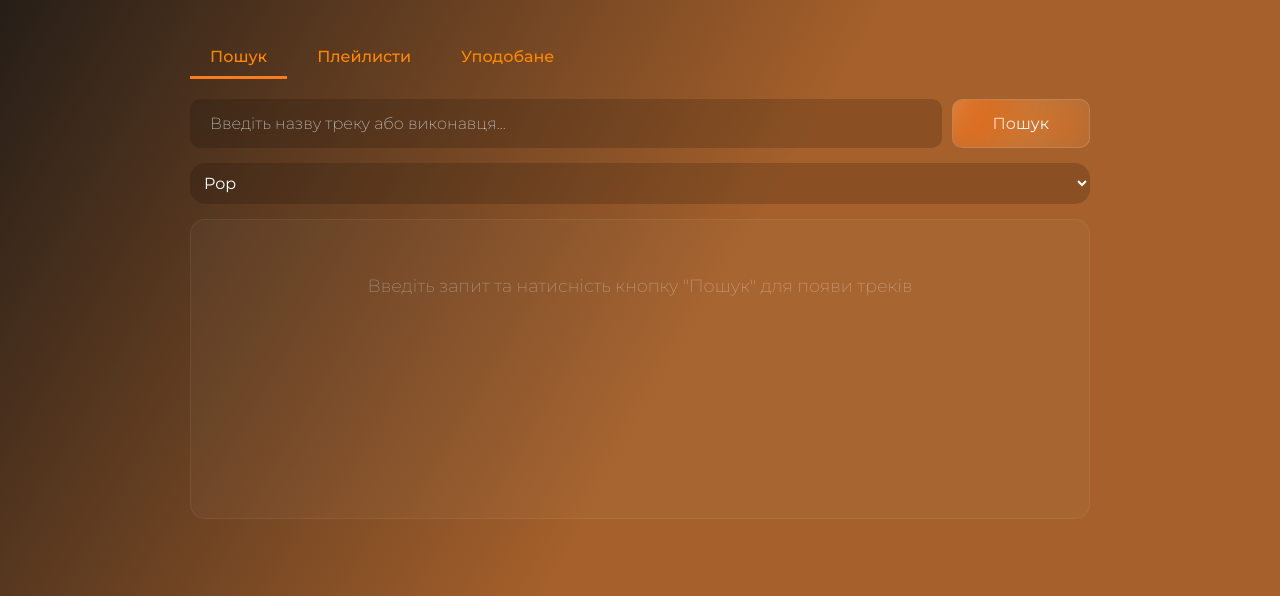
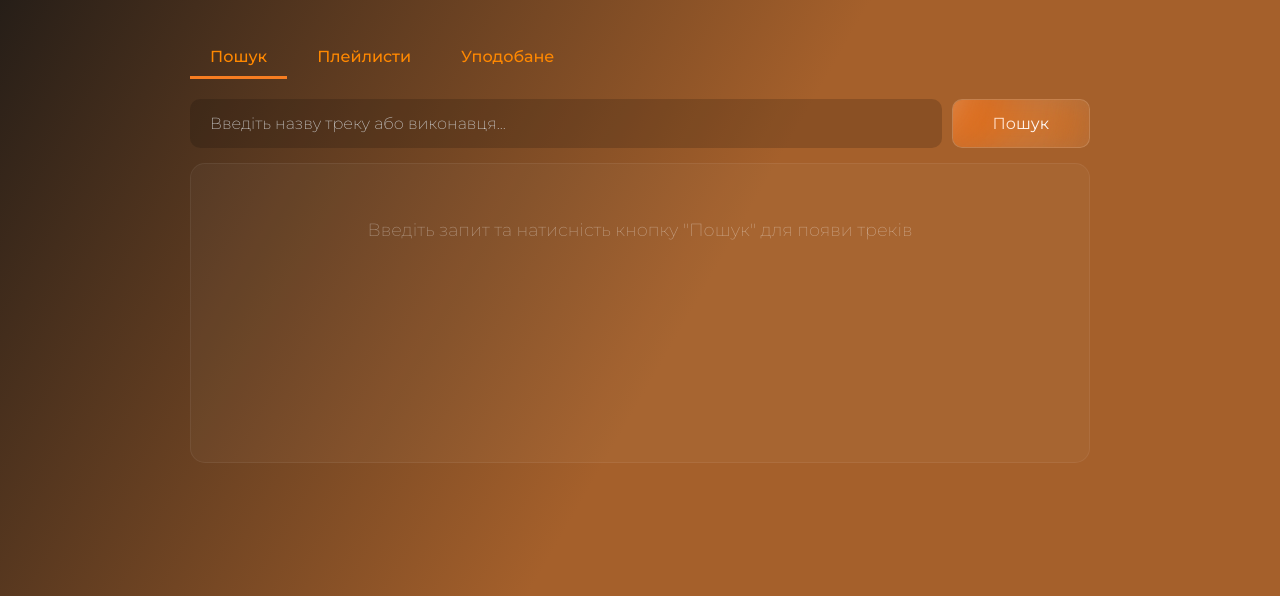
Before and after one commit to toodyann/TodMusic, a website built with Vite: page index.html in a window 1280 px wide. Shown: the part 204-800 px from the top of the page. Built offline with nearby package versions, Linux system fonts and the light colour scheme.

Commit message:
del selec

```diff
--- a/index.html
+++ b/index.html
@@ -39,27 +39,6 @@
           />
 
           <button id="searchBtn" class="search-btn">Пошук</button>
-        </div>
-
-        <div class="select-wrapper">
-          <select name="music-genre" id="music-genre">
-            <option value="14">Pop</option>
-            <option value="21">Rock</option>
-            <option value="18">Hip-Hop/Rap</option>
-            <option value="15">R&B/Soul</option>
-            <option value="7">Electronic</option>
-            <option value="17">Dance</option>
-            <option value="20">Alternative</option>
-            <option value="6">Country</option>
-            <option value="12">Latin</option>
-            <option value="24">Reggae</option>
-            <option value="11">Jazz</option>
-            <option value="2">Blues</option>
-            <option value="5">Classical</option>
-            <option value="16">Soundtrack</option>
-            <option value="10">Singer/Songwriter</option>
-            <option value="19">World</option>
-          </select>
         </div>
 
         <div id="loadingSpinner" class="loading hidden">
--- a/src/main.js
+++ b/src/main.js
@@ -90,8 +90,8 @@ const switchTab = tabName => {
 
 const handleSearch = async () => {
     const query = searchInput.value.trim();
-    const genreId = genreSelect.value;
-    const genreName = genreSelect.options[genreSelect.selectedIndex].text;
+    const genreId = genreSelect ? genreSelect.value : '';
+    const genreName = genreSelect && genreSelect.options && genreSelect.selectedIndex >= 0 ? genreSelect.options[genreSelect.selectedIndex].text : '';
 
     if (!query) {
         showError('Будь ласка, введіть запит для пошуку!');
--- a/styles/style.scss
+++ b/styles/style.scss
@@ -851,20 +851,6 @@ h1 {
   outline: none;
 }
 
-#music-genre {
-  background: var(--input-background);
-  border: none;
-  border-radius: 15px;
-  width: 100%;
-
-  font-size: 1rem;
-  color: var(--white-color);
-
-  padding: 10px;
-  margin-bottom: 15px;
-  outline: none;
-}
-
 .animal {
   z-index: 9999;
 }
```
